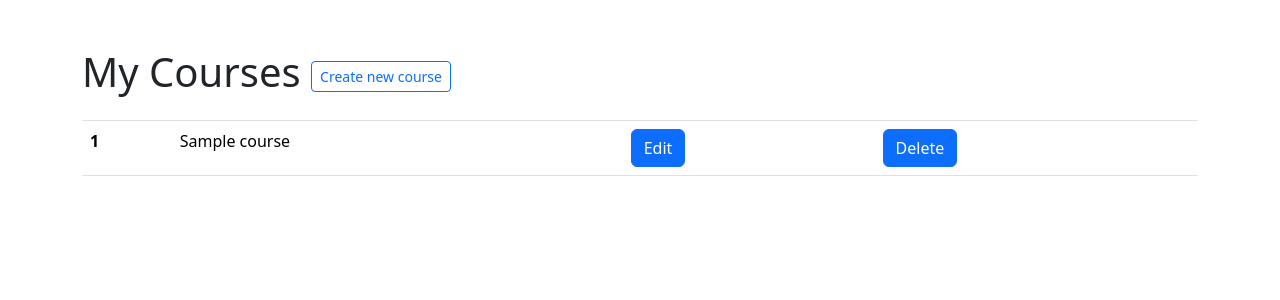
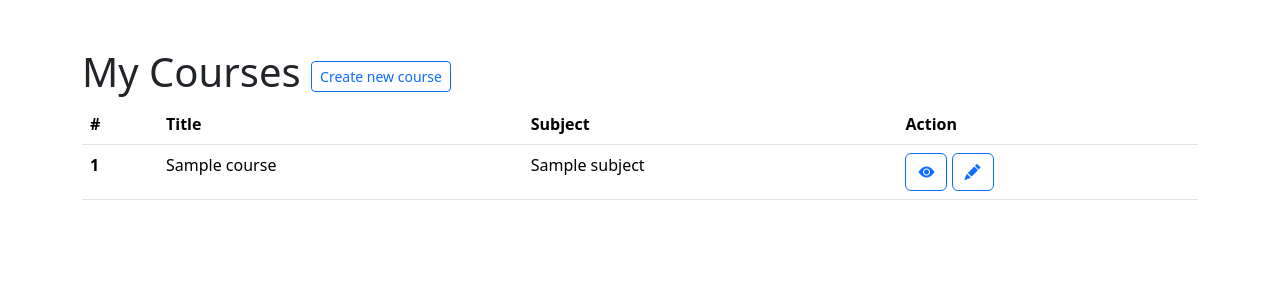
Before and after one commit to temirlanmukatayev/ilearn, a Django app: page /courses/mine/ in a window 1280 px wide. Shown: the part 56-356 px from the top of the page. Run offline with Django 4.2, Linux system fonts and the light colour scheme; a user stored in the database is signed in; tables that the repository leaves empty hold one stand-in row (values such as "Sample post"); parts of the project's set-up code (start-up, migrations or seed data) failed here and were passed over.

Commit message:
crispy forms bootstrap5 added, course list template updated

```diff
--- a/requirements.txt
+++ b/requirements.txt
@@ -1,5 +1,7 @@
 asgiref==3.8.1
+crispy-bootstrap5==2024.2
 Django==4.2.11
+django-crispy-forms==2.1
 pillow==10.2.0
 sqlparse==0.4.4
 typing_extensions==4.10.0
--- a/templates/courses/manage/course/form.html
+++ b/templates/courses/manage/course/form.html
@@ -1,4 +1,5 @@
 {% extends '_base.html' %}
+{% load crispy_forms_tags %}
 
 {% block title %}
   {% if object %}
@@ -20,7 +21,7 @@
       </h3>
       <form method="post">
         {% csrf_token %}
-        {{ form.as_p }}
+        {{ form | crispy }}
         <input type="submit" value="Submit" class="btn btn-success">
       </form>
     </div>
--- a/templates/courses/manage/course/list.html
+++ b/templates/courses/manage/course/list.html
@@ -9,10 +9,10 @@
     <table class="table">
       <thead>
         <tr>
-          <th scope="col"></th>
-          <th scope="col"></th>
-          <th scope="col"></th>
-          <th scope="col"></th>
+          <th scope="col">#</th>
+          <th scope="col">Title</th>
+          <th scope="col">Subject</th>
+          <th scope="col">Action</th>
         </tr>
       </thead>
       <tbody>
@@ -20,8 +20,11 @@
         <tr>
           <th scope="row">{{ forloop.counter }}</th>
           <td>{{ course.title }}</td>
-          <td><a href="{% url 'course_edit' course.id %}" class="btn btn-primary">Edit</a></td>
-          <td><a href="{% url 'course_delete' course.id %}" class="btn btn-primary">Delete</a></td>
+          <td>{{ course.subject }}</td>
+          <td>
+            <a href="{% url 'course_edit' course.id %}" class="btn btn-outline-primary"><i class="bi bi-eye-fill"></i></a>
+            <a href="{% url 'course_delete' course.id %}" class="btn btn-outline-primary"><i class="bi bi-pencil-fill"></i></a>
+          </td>
         </tr>
         {% empty %}
         <tr>
--- a/templates/courses/manage/lesson/form.html
+++ b/templates/courses/manage/lesson/form.html
@@ -1,4 +1,5 @@
 {% extends '_base.html' %}
+{% load crispy_forms_tags %}
 
 {% block title %}
   {% if object %}
@@ -20,7 +21,7 @@
       </h3>
       <form method="post">
         {% csrf_token %}
-        {{ form.as_p }}
+        {{ form | crispy }}
         <input type="submit" value="Submit" class="btn btn-success">
       </form>
     </div>
```
Also changed, not shown: core/settings.py (+7 -0 lines).
